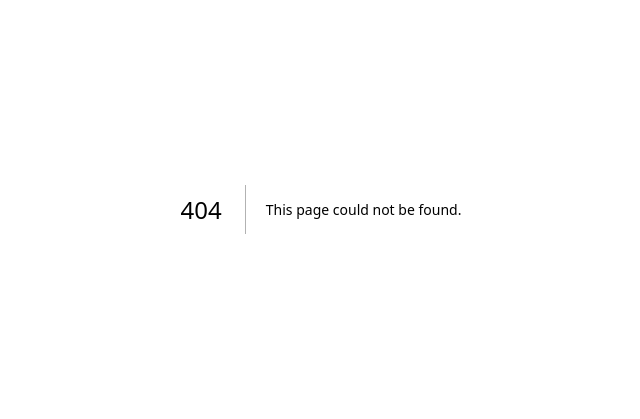
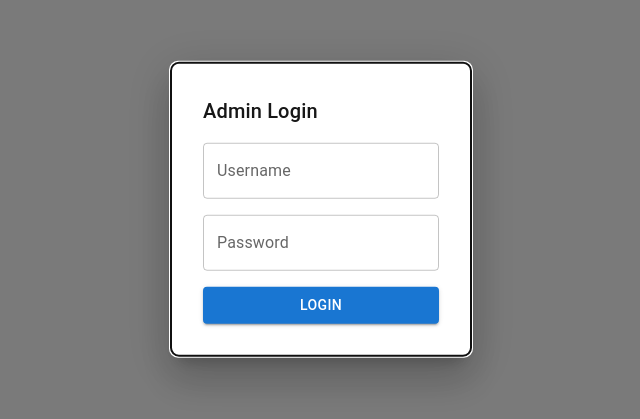
Before and after one commit to himaniresort/resort-ui, a Next.js app: page /admin in a window 1280 px wide. Before the commit this address had no page. Shown: the part 191-610 px from the top of the page, without its empty margins (319-959 px from the left). Built offline with nearby package versions, Linux system fonts and the light colour scheme.

Commit message:
Admin dashboard screen page

```diff
--- /dev/null
+++ b/src/components/dashboard/AdminDashboard.tsx
@@ -0,0 +1,138 @@
+import React, { useState } from 'react';
+import { Box, Button, Card, CardContent, Typography, AppBar, Toolbar, Table, TableBody, TableCell, TableContainer, TableHead, TableRow, Paper, Modal, TextField } from '@mui/material';
+
+const AdminDashboard = () => {
+  const [isLoggedIn, setIsLoggedIn] = useState(false);
+  const [loginModalOpen, setLoginModalOpen] = useState(true);
+  const [username, setUsername] = useState('');
+  const [password, setPassword] = useState('');
+
+  const handleLogin = () => {
+    if (username === 'admin' && password === 'password') { // Replace with actual authentication logic
+      setIsLoggedIn(true);
+      setLoginModalOpen(false);
+    } else {
+      alert('Invalid credentials');
+    }
+  };
+
+  return (
+    <Box sx={{ flexGrow: 1, p: 2, backgroundColor: '#f5f5f5', minHeight: '100vh' }}>
+      {/* Login Modal */}
+      <Modal open={loginModalOpen} onClose={() => setLoginModalOpen(false)}>
+        <Box
+          sx={{
+            position: 'absolute',
+            top: '50%',
+            left: '50%',
+            transform: 'translate(-50%, -50%)',
+            width: 300,
+            bgcolor: 'background.paper',
+            boxShadow: 24,
+            p: 4,
+            borderRadius: 2,
+          }}
+        >
+          <Typography variant="h6" sx={{ mb: 2 }}>
+            Admin Login
+          </Typography>
+          <TextField
+            label="Username"
+            variant="outlined"
+            fullWidth
+            sx={{ mb: 2 }}
+            value={username}
+            onChange={(e) => setUsername(e.target.value)}
+          />
+          <TextField
+            label="Password"
+            variant="outlined"
+            type="password"
+            fullWidth
+            sx={{ mb: 2 }}
+            value={password}
+            onChange={(e) => setPassword(e.target.value)}
+          />
+          <Button variant="contained" color="primary" fullWidth onClick={handleLogin}>
+            Login
+          </Button>
+        </Box>
+      </Modal>
+
+      {isLoggedIn && (
+        <>
+          {/* App Bar */}
+          <AppBar position="static">
+            <Toolbar>
+              <Typography variant="h6" component="div" sx={{ flexGrow: 1 }}>
+                Resort Admin Dashboard
+              </Typography>
+            </Toolbar>
+          </AppBar>
+
+          {/* Summary Cards */}
+          <Box sx={{ display: 'flex', justifyContent: 'space-between', mt: 4 }}>
+            <Card sx={{ flex: 1, mx: 1 }}>
+              <CardContent>
+                <Typography variant="h6">Total Bookings</Typography>
+                <Typography variant="h4">120</Typography>
+              </CardContent>
+            </Card>
+            <Card sx={{ flex: 1, mx: 1 }}>
+              <CardContent>
+                <Typography variant="h6">Available Rooms</Typography>
+                <Typography variant="h4">15</Typography>
+              </CardContent>
+            </Card>
+            <Card sx={{ flex: 1, mx: 1 }}>
+              <CardContent>
+                <Typography variant="h6">Pending Requests</Typography>
+                <Typography variant="h4">8</Typography>
+              </CardContent>
+            </Card>
+          </Box>
+
+          {/* Recent Bookings */}
+          <Typography variant="h5" sx={{ mt: 4, mb: 2 }}>
+            Recent Bookings
+          </Typography>
+          <TableContainer component={Paper}>
+            <Table>
+              <TableHead>
+                <TableRow>
+                  <TableCell>Guest Name</TableCell>
+                  <TableCell>Room</TableCell>
+                  <TableCell>Status</TableCell>
+                </TableRow>
+              </TableHead>
+              <TableBody>
+                <TableRow>
+                  <TableCell>John Doe</TableCell>
+                  <TableCell>Deluxe</TableCell>
+                  <TableCell>Confirmed</TableCell>
+                </TableRow>
+                <TableRow>
+                  <TableCell>Jane Smith</TableCell>
+                  <TableCell>Suite</TableCell>
+                  <TableCell>Pending</TableCell>
+                </TableRow>
+              </TableBody>
+            </Table>
+          </TableContainer>
+
+          {/* Admin Actions */}
+          <Box sx={{ display: 'flex', justifyContent: 'space-between', mt: 4 }}>
+            <Button variant="contained" color="primary" sx={{ flex: 1, mx: 1 }}>
+              Manage Users
+            </Button>
+            <Button variant="contained" color="primary" sx={{ flex: 1, mx: 1 }}>
+              Manage Services
+            </Button>
+          </Box>
+        </>
+      )}
+    </Box>
+  );
+};
+
+export default AdminDashboard;
--- a/src/components/header.tsx
+++ b/src/components/header.tsx
@@ -41,7 +41,7 @@ const Header: React.FC = () => {
             📞 (12) 345 67890
           </Typography>
           <Typography variant="body2" color="textSecondary">
-            ✉️ info.colorlib@gmail.com
+            ✉️ mitila.meadows@gmail.com
           </Typography>
         </Box>
 
@@ -78,7 +78,7 @@ const Header: React.FC = () => {
             color: "#000",
           }}
         >
-          Sona.
+          Mitila Meadows
         </Typography>
 
         {/* Navigation Links */}
--- /dev/null
+++ b/src/pages/admin/index.tsx
@@ -0,0 +1,11 @@
+import AdminDashboard from "@/components/dashboard/AdminDashboard";
+// import { useEffect, useState } from "react";
+
+export default function Admin() {
+
+    return (
+      <>
+         <AdminDashboard />
+      </>
+    );
+  }
```
